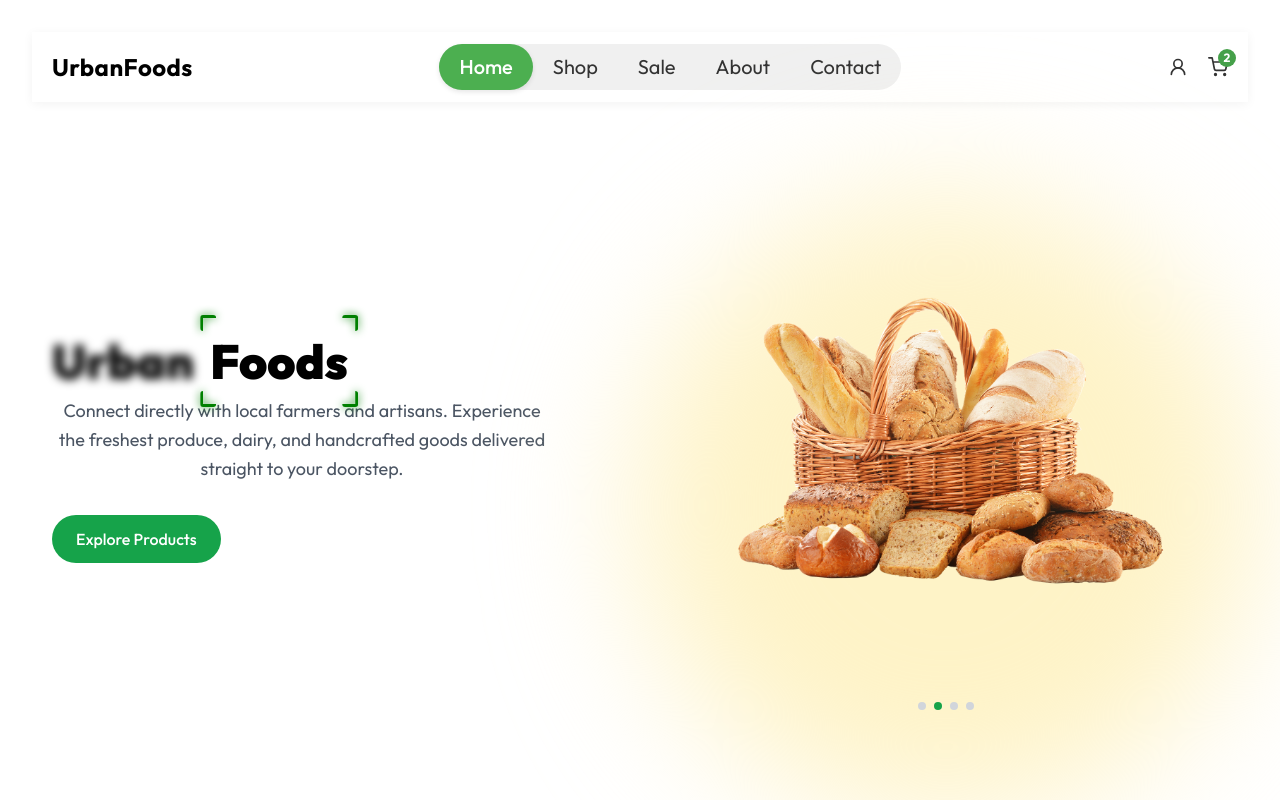
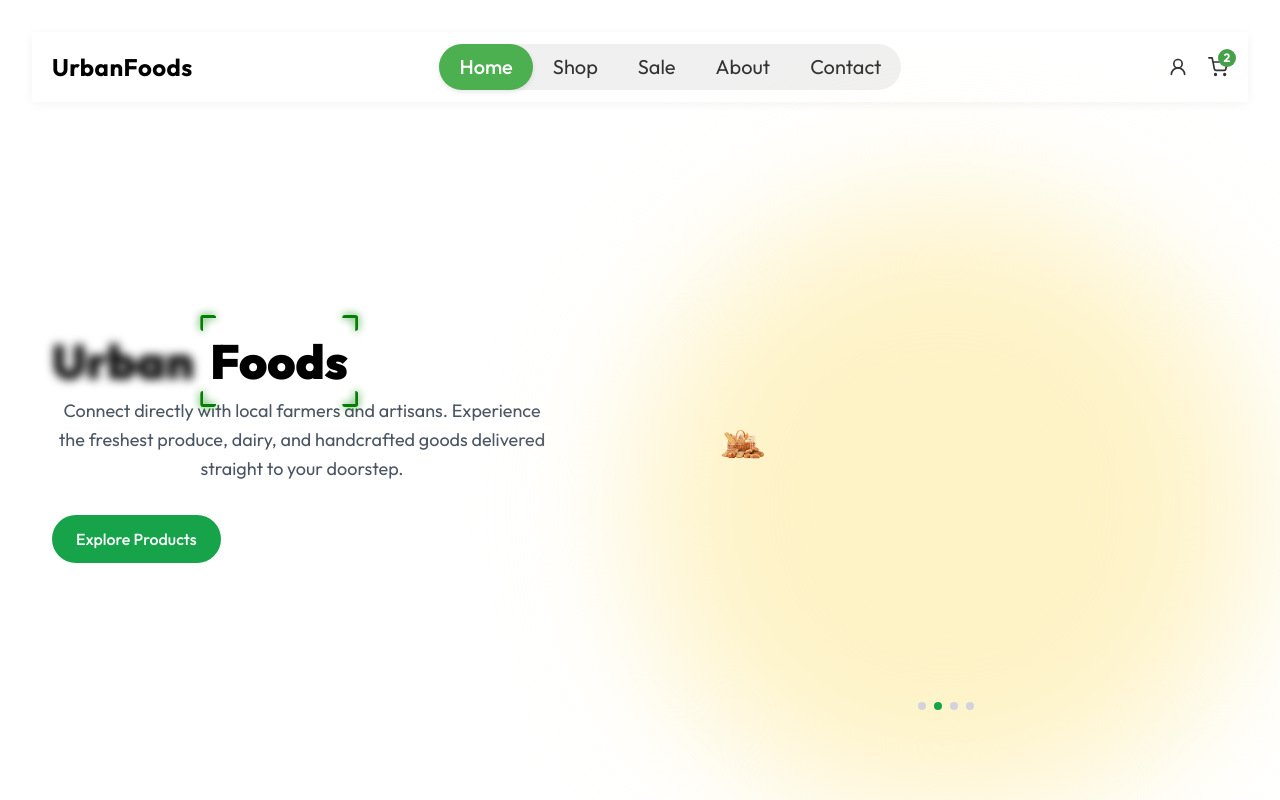
Before and after one commit to UdaraWickramarathne/urban-foods, a React (Vite) app in the folder frontend/: page / in a window 1280 px wide. Shown: the top 800 px of the page. Built offline with nearby package versions, Linux system fonts and the light colour scheme.

Commit message:
home page create

```diff
--- a/frontend/src/components/HeroSection/Hero.css
+++ b/frontend/src/components/HeroSection/Hero.css
@@ -94,7 +94,7 @@
   }
 
   .slider-image img {
-    width: 100%;
+    width: 10%;
     height: 100%;
     object-fit: contain;
   }
```
